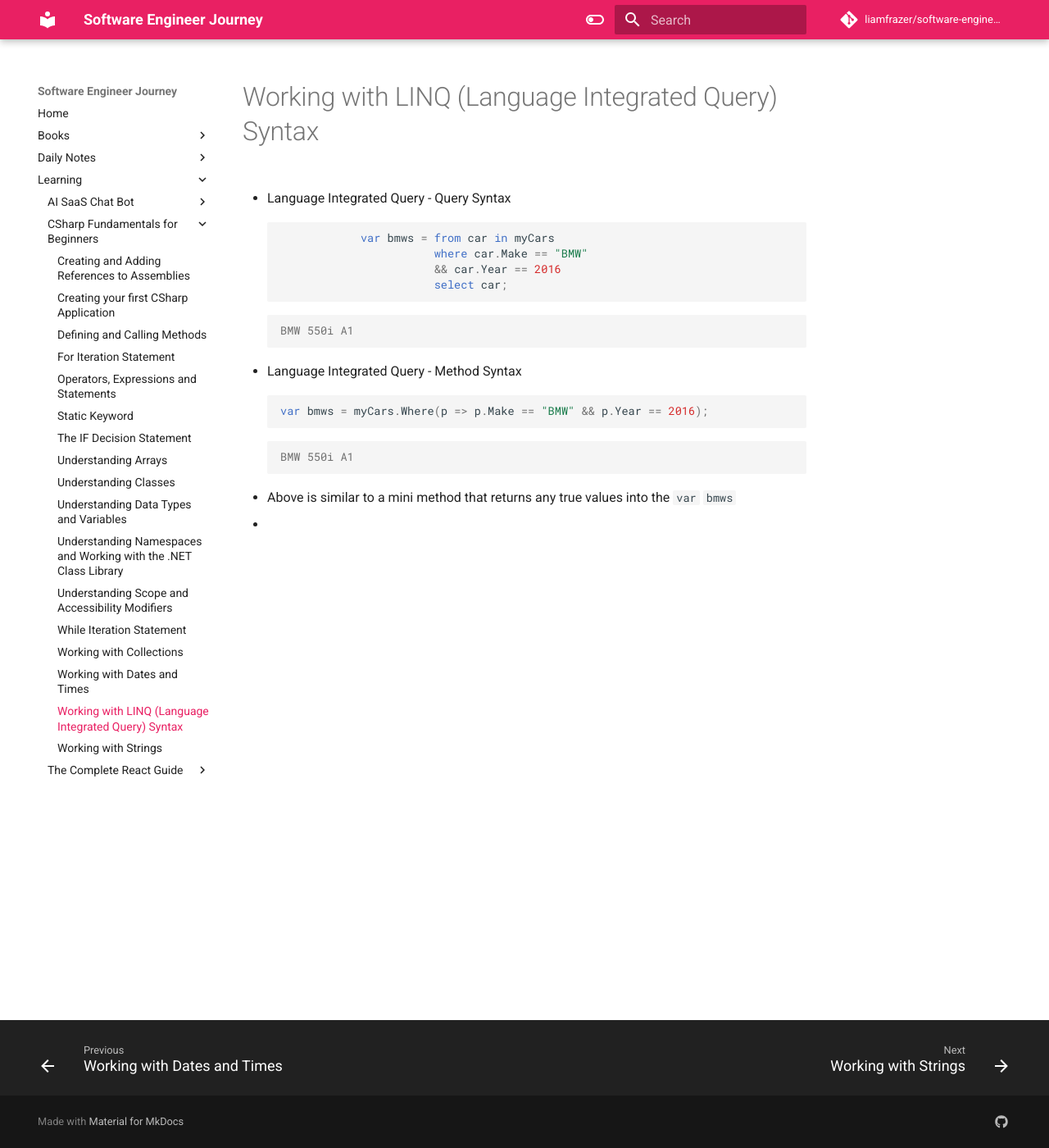
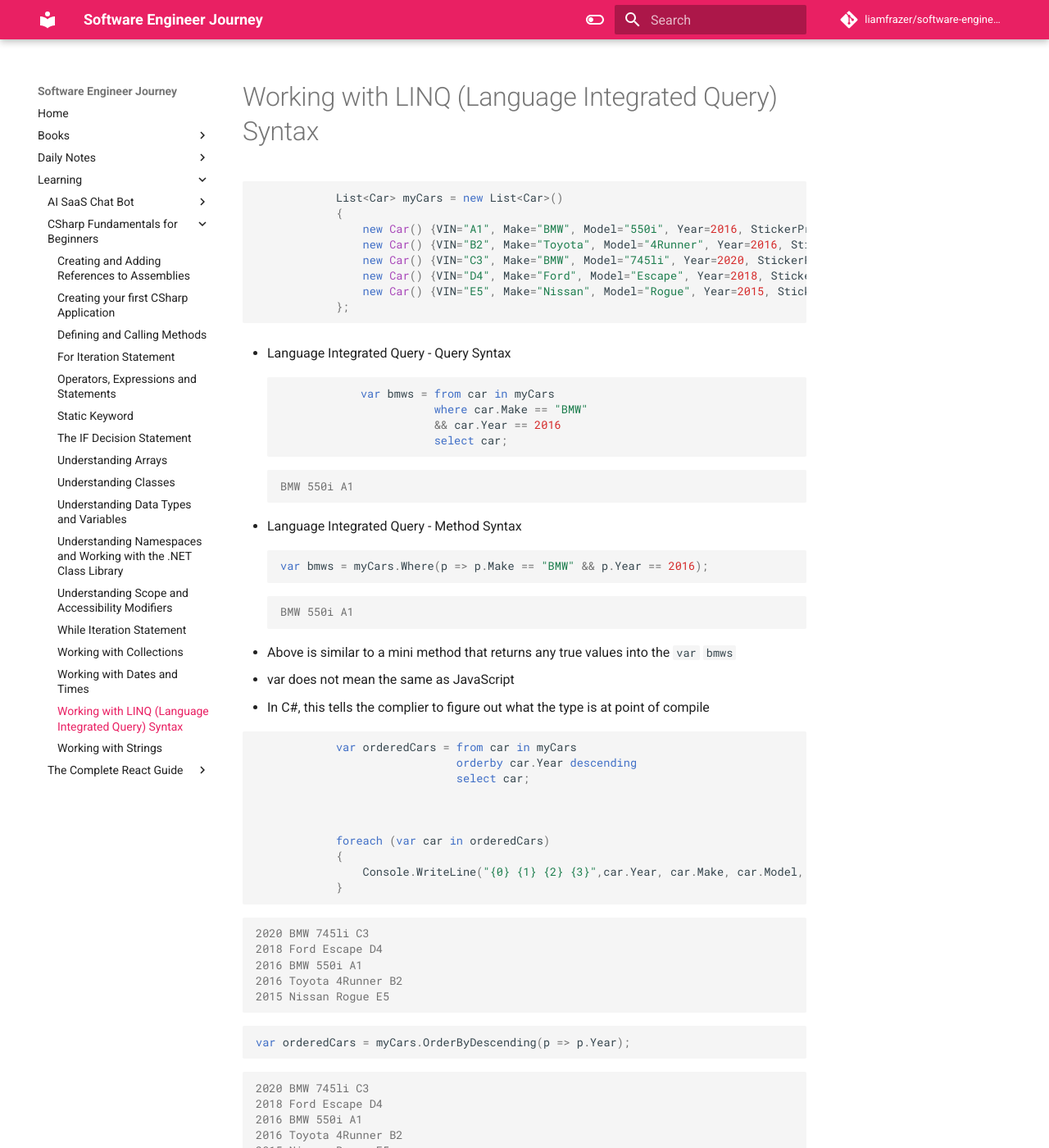
Before and after one commit to liamfrazer/software-engineer-journey, an MkDocs documentation site: the page built from docs/Learning/CSharp Fundamentals for Beginners/Working with LINQ (Language Integrated Query) Syntax.md, in a window 1280 px wide and 1400 px high. Shown: the whole window at 82% size. Built offline with MkDocs 1.6.1 and Material for MkDocs 9.7.7, drawn with Linux system fonts in a browser that asks for light colours; comment, search, counter and statistics services are not loaded.

Commit message:
vault backup: 2024-01-07 16:42:52

````diff
--- a/docs/Learning/CSharp Fundamentals for Beginners/Working with LINQ (Language Integrated Query) Syntax.md
+++ b/docs/Learning/CSharp Fundamentals for Beginners/Working with LINQ (Language Integrated Query) Syntax.md
@@ -4,6 +4,20 @@ tags:
   - LINQ
 ---
 # Working with LINQ (Language Integrated Query) Syntax
+
+```c#
+            List<Car> myCars = new List<Car>()
+            {
+                new Car() {VIN="A1", Make="BMW", Model="550i", Year=2016, StickerPrice=55000.00 },
+                new Car() {VIN="B2", Make="Toyota", Model="4Runner", Year=2016, StickerPrice=35000.00 },
+                new Car() {VIN="C3", Make="BMW", Model="745li", Year=2020, StickerPrice=25000.00 },
+                new Car() {VIN="D4", Make="Ford", Model="Escape", Year=2018, StickerPrice=32000.00 },
+                new Car() {VIN="E5", Make="Nissan", Model="Rogue", Year=2015, StickerPrice=38000.00 }
+            };
+```
+
+
+
 
 * Language Integrated Query - Query Syntax
 ```c#
@@ -24,4 +38,36 @@ var bmws = myCars.Where(p => p.Make == "BMW" && p.Year == 2016);
 BMW 550i A1
 ```
 * Above is similar to a mini method that returns any true values into the `var` `bmws`
-*
+* var does not mean the same as JavaScript
+* In C#, this tells the complier to figure out what the type is at point of compile
+
+```c#
+            var orderedCars = from car in myCars
+                              orderby car.Year descending
+                              select car;
+
+
+
+            foreach (var car in orderedCars)
+            {
+                Console.WriteLine("{0} {1} {2} {3}",car.Year, car.Make, car.Model, car.VIN);
+            }
+```
+```console
+2020 BMW 745li C3
+2018 Ford Escape D4
+2016 BMW 550i A1
+2016 Toyota 4Runner B2
+2015 Nissan Rogue E5
+```
+
+```c#
+var orderedCars = myCars.OrderByDescending(p => p.Year);
+```
+```console
+2020 BMW 745li C3
+2018 Ford Escape D4
+2016 BMW 550i A1
+2016 Toyota 4Runner B2
+2015 Nissan Rogue E5
+```
````
